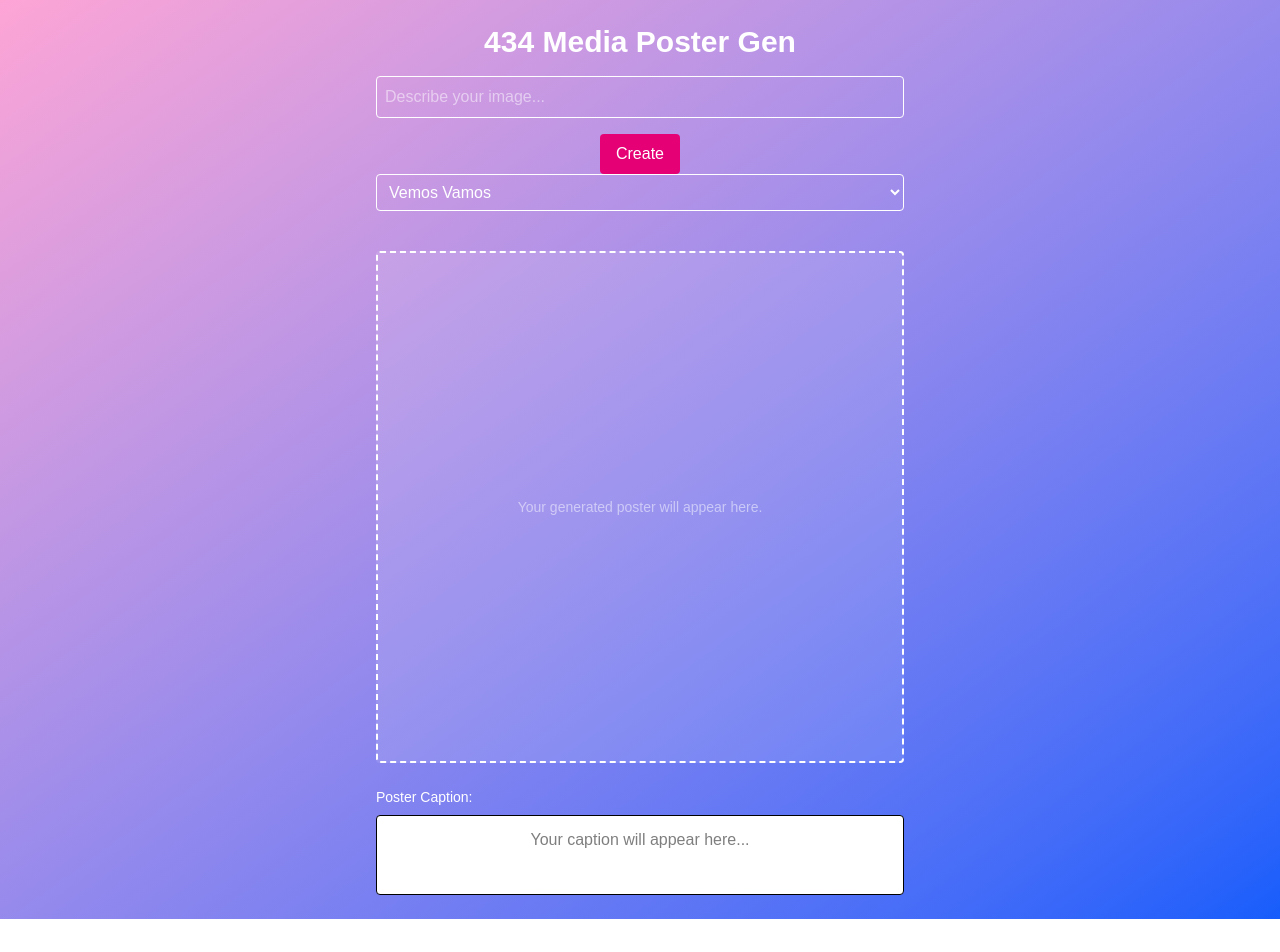
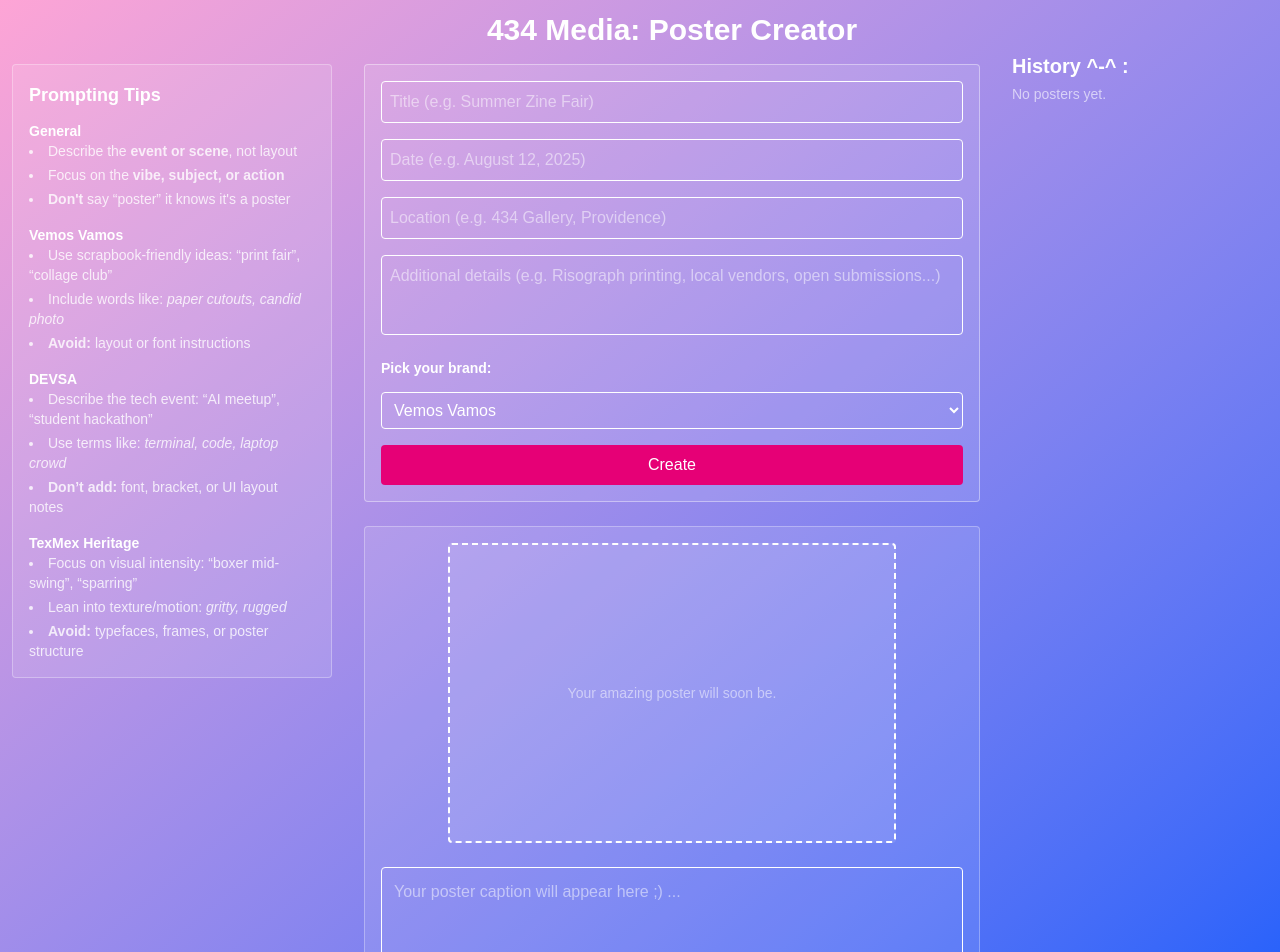
Before and after one commit to 434media/creative-agent, a Next.js app: page / in a window 1280 px wide. Shown: the top 952 px of the page. Before the commit the page ends 919 px from the top, so only its background shows below. Built offline with nearby package versions, Linux system fonts and the light colour scheme.

Commit message:
Updated caption prompt and separated user input

```diff
--- a/app/api/generate/route.ts
+++ b/app/api/generate/route.ts
@@ -2,20 +2,42 @@ import { NextRequest, NextResponse } from "next/server";
 
 export async function POST(req: NextRequest) {
   try {
-    const { prompt, type = "default", size = "1024x1792" } = await req.json();
+    const { prompt, type = "default", size = "1024x1024" } = await req.json();
 
     const brandMap: Record<string, { name: string; stylePrompt: string }> = {
       vemosvamos: {
         name: "Vemos Vamos",
         stylePrompt: `
-Use expressive, artistic composition.
-Favor vibrant colors like dark red (#861804) and cream (#ECEADA).
-Use bold serif typography resembling TexGyreThermes.
-Should be fun themes like a scrapbook, with a simple and clean layout.`,
+Design a single-page poster with a clean, scrapbook-inspired look.
+
+Use one central, realistic image that reflects the event theme. Keep the layout simple and minimal, like a student flyer.
+
+Stick to a cream background (#ECEADA) with dark red (#861804) and black accents. Add subtle paper textures, cutout edges, or tape to create a handmade, analog feel.
+
+Avoid multiple layouts, ornate patterns, decorative flourishes, or mockup-style borders. The final image should feel like a real flyer, photographed or scanned.
+`,
+
       },
       devsa: {
         name: "DEVSA",
-        stylePrompt: `Use a modern, tech-inspired design.`,
+        stylePrompt: `
+Use a modern, tech-inspired photo.
+
+Design should be influenced by command-line terminals and code editor UIs. Incorporate visual elements such as:
+- monospaced fonts
+- dark backgrounds with neon green (#00FF00), electric blue (#00BFFF)
+- brackets, code snippets, or syntax-like separators
+
+Avoid serif fonts, analog textures, or retro imagery. The design should feel sleek, digital, and clearly themed around coding or developer culture.
+        `,
+      },
+      texmex: {
+        name: "TexMex Heritage",
+        stylePrompt: `
+Create a single black-and-white illustration with a gritty, high-contrast look. Inspired by vintage boxing aesthetics, but with no text.
+
+Focus on texture, motion, and visual intensity — no layout or type. Just raw, rugged visual storytelling in bold style.
+        `,
       },
     };
 
@@ -24,12 +46,32 @@ Should be fun themes like a scrapbook, with a simple and clean layout.`,
       stylePrompt: "",
     };
 
-    const dallePrompt = `
-Design a single, flat, digital event poster based on the following brand theme: "${brand.name}".
-Use clean illustration style, bold visual layout, and balanced composition.
-Make it look like a final poster design ready to be printed.
-Theme: ${prompt}
-Style guidelines: ${brand.stylePrompt}
+const dallePrompt = `
+Create a bold, full-frame illustrated poster for the brand "${brand.name}" with the theme: ${prompt}.
+
+Visual style:
+- Follow this style: ${brand.stylePrompt}
+- Emphasize strong composition, texture, and atmosphere.
+- Use minimal or no text; avoid detailed lettering.
+- Prioritize visual storytelling over layout or typography.
+
+The image should be a single, standalone poster design—not a framed mockup, collage, or digital ad.
+Avoid multiple layouts, frames, interiors, or photo-mockup elements.
+`;
+
+
+  const gptPrompt = `
+You are a creative copywriter for posters and event flyers.
+
+Brand: "${brand.name}"
+Event theme and details: "${prompt}"
+
+Write a short, punchy caption (max 25 words) that includes the real title, date, and location, and draws from the given details — but rewrite them in a vivid, inviting way.
+Do not include dates or location if it is not explicitly given.
+
+Do not add or invent new information. Just rephrase what’s given with energy and flair.
+Match the brand's tone and style.
+Make sure all language is appropriate.
 `;
 
     const apiKey = process.env.OPENAI_API_KEY;
@@ -37,7 +79,8 @@ Style guidelines: ${brand.stylePrompt}
       return NextResponse.json({ error: "Missing API Key" }, { status: 500 });
     }
 
-    const response = await fetch("https://api.openai.com/v1/images/generations", {
+    // === DALL·E Image Generation ===
+    const imageRes = await fetch("https://api.openai.com/v1/images/generations", {
       method: "POST",
       headers: {
         Authorization: `Bearer ${apiKey}`,
@@ -52,52 +95,39 @@ Style guidelines: ${brand.stylePrompt}
       }),
     });
 
-    const data = await response.json();
-    if (data.error) {
-      console.error("OpenAI error:", data.error);
-      return NextResponse.json({ error: data.error.message }, { status: 500 });
+    const imageData = await imageRes.json();
+    if (imageData.error) {
+      console.error("OpenAI image error:", imageData.error);
+      return NextResponse.json({ error: imageData.error.message }, { status: 500 });
     }
 
-    const urls = data.data?.map((img: { url: string }) => img.url);
+    const urls = imageData.data?.map((img: { url: string }) => img.url);
 
-    // Caption generation
-    const captionPrompt = `You are a creative event copywriter. Write an engaging caption for a poster based on this prompt:\n\n"${prompt}". Be sure to include the date and location of the event along with the event title.
-    The format should be
-
-    Title:
-    Content:
-    Date:
-    Location:`;
-
-    const captionResponse = await fetch("https://api.openai.com/v1/chat/completions", {
+    // === GPT Caption Generation ===
+    const captionRes = await fetch("https://api.openai.com/v1/chat/completions", {
       method: "POST",
       headers: {
         Authorization: `Bearer ${apiKey}`,
         "Content-Type": "application/json",
       },
       body: JSON.stringify({
-        model: "gpt-4o",
+        model: "gpt-4",
         messages: [
-          { role: "system", content: "You are a creative event copywriter." },
-          { role: "user", content: captionPrompt },
+          { role: "system", content: "You write captions for event posters make it initing and fun!." },
+          { role: "user", content: gptPrompt },
         ],
-        max_tokens: 100,
+        temperature: 0.7,
       }),
     });
 
-    const captionData = await captionResponse.json();
-
-    if (captionData.error) {
-      console.error("Caption generation error:", captionData.error);
-      return NextResponse.json({ error: captionData.error.message }, { status: 500 });
-    }
-
-    const caption = captionData.choices?.[0]?.message?.content ?? "";
+    const captionData = await captionRes.json();
+    const caption = captionData.choices?.[0]?.message?.content?.trim() || "";
 
     return NextResponse.json({ urls, caption });
 
-  } catch (err: any) {
+  } catch (err: unknown) {
     console.error("Unhandled error:", err);
-    return NextResponse.json({ error: err.message || "Server error" }, { status: 500 });
+    const message = err instanceof Error ? err.message : "Server error";
+    return NextResponse.json({ error: message }, { status: 500 });
   }
 }
--- a/app/page.tsx
+++ b/app/page.tsx
@@ -1,82 +1,182 @@
-"use client"
-import "nprogress/nprogress.css"
+
+"use client";
+import "nprogress/nprogress.css";
+import { useState, useEffect } from "react";
+
+export default function Home() {
+  const [title, setTitle] = useState("");
+  const [date, setDate] = useState("");
+  const [location, setLocation] = useState("");
+  const [details, setDetails] = useState("");
+  const [prompt, setPrompt] = useState("");
+  const [imageUrls, setImageUrls] = useState<string[]>([]);
+  const [progress, setProgress] = useState(0);
+  const [isLoading, setIsLoading] = useState(false);
+  const [image, setImage] = useState<string | null>(null);
+  const [history, setHistory] = useState<{ url: string; caption: string }[]>([]);
 
 
-import { useState } from "react"
-
-export default function Home() {
-  const [prompt, setPrompt] = useState("")
-  const [imageUrls, setImageUrls] = useState<string[]>([])
-  const [progress, setProgress] = useState(0);
-  const [isLoading, setIsLoading] = useState(false);
- const [caption, setCaption] = useState<string | null>(null);
-
-
-  const [image, setImage] = useState<string | null>(null);
-
   const posterConfig = {
-    vemosvamos: {
-      label: "Vemos Vamos",
-    },
-    devsa: {
-      label: "DEVSA",
-    }
+    vemosvamos: { label: "Vemos Vamos" },
+    devsa: { label: "DEVSA" },
+    texmex: { label: "TexMex" },
   };
 
   const brandKeys = Object.keys(posterConfig);
   const [posterType, setPosterType] = useState(brandKeys[0]);
 
+  useEffect(() => {
+    let interval: NodeJS.Timeout;
+    if (isLoading) {
+      setProgress(0);
+      interval = setInterval(() => {
+        setProgress((prev) => (prev >= 95 ? prev : prev + Math.floor(Math.random() * 5) + 1));
+      }, 200);
+    } else if (!isLoading && progress !== 0) {
+      setProgress(100);
+      const timeout = setTimeout(() => setProgress(0), 800);
+      return () => clearTimeout(timeout);
+    }
+    return () => clearInterval(interval);
+  }, [isLoading]);
+
+  const [caption, setCaption] = useState("");
 
   const handleSubmit = async () => {
     setIsLoading(true);
     setImage(null);
+    setCaption("");
+    const prompt = `${title}. ${details} — ${date} at ${location}`;
 
     try {
       const res = await fetch("/api/generate", {
         method: "POST",
         headers: { "Content-Type": "application/json" },
-        body: JSON.stringify({ prompt, type: posterType, size: "1024x1792",
+        body: JSON.stringify({
+          prompt,
+          type: posterType,
+          size: "1024x1024",
         }),
       });
 
       const data = await res.json();
-      setImage(data.urls?.[0] || null);
-      setCaption(data.caption || "");  // save the caption
 
+      if (!data || !data.urls || !data.caption) {
+        throw new Error("Missing data in response");
+      }
+
+      setImage(data.urls[0]);
+      setCaption(data.caption);
+
+      setHistory((prev) => [
+        { url: data.urls[0], caption: data.caption },
+        ...prev.slice(0, 9),
+      ]);
     } catch (err) {
-      console.error("Image generation failed:", err);
+      console.error("Failed to parse image/caption:", err);
     } finally {
       setIsLoading(false);
     }
   };
 
 
+  const handleSave = () => {
+    if (!image) return;
+    const link = document.createElement("a");
+    link.href = image;
+    link.download = "poster.png";
+    document.body.appendChild(link);
+    link.click();
+    document.body.removeChild(link);
+  };
+
+  return (
+    <div className="min-h-screen bg-gradient-to-br from-pink-300 to-blue-600 text-white">
+<main className="grid grid-cols-1 md:grid-cols-[auto_minmax(0,800px)_auto] gap-8 p-3 md:max-w-[1500px] mx-auto">
+
+        {/* Prompting Tips */}
+        <aside className="w-full md:w-80 shrink-0 mt-13">
+  <div className="bg-white/10 border border-white/30 rounded p-4">
+    <h3 className="text-lg font-semibold mb-3">Prompting Tips</h3>
+    <div className="text-sm space-y-4">
+
+      <div>
+        <h4 className="font-bold text-white">General</h4>
+        <ul className="list-disc list-inside space-y-1 text-white/80">
+          <li>Describe the <b>event or scene</b>, not layout</li>
+          <li>Focus on the <b>vibe, subject, or action</b></li>
+          <li><b>Don't</b> say “poster” it knows it's a poster</li>
+        </ul>
+      </div>
+
+      <div>
+        <h4 className="font-bold text-white">Vemos Vamos</h4>
+        <ul className="list-disc list-inside space-y-1 text-white/80">
+          <li>Use scrapbook-friendly ideas: “print fair”, “collage club”</li>
+          <li>Include words like: <i>paper cutouts, candid photo</i></li>
+          <li><b>Avoid:</b> layout or font instructions</li>
+        </ul>
+      </div>
+
+      <div>
+        <h4 className="font-bold text-white">DEVSA</h4>
+        <ul className="list-disc list-inside space-y-1 text-white/80">
+          <li>Describe the tech event: “AI meetup”, “student hackathon”</li>
+          <li>Use terms like: <i>terminal, code, laptop crowd</i></li>
+          <li><b>Don’t add:</b> font, bracket, or UI layout notes</li>
+        </ul>
+      </div>
+
+      <div>
+        <h4 className="font-bold text-white">TexMex Heritage</h4>
+        <ul className="list-disc list-inside space-y-1 text-white/80">
+          <li>Focus on visual intensity: “boxer mid-swing”, “sparring”</li>
+          <li>Lean into texture/motion: <i>gritty, rugged</i></li>
+          <li><b>Avoid:</b> typefaces, frames, or poster structure</li>
+        </ul>
+      </div>
+    </div>
+  </div>
+</aside>
 
 
-  return (
-    <div className="min-h-screen bg-gradient-to-br from-pink-300 to-blue-600">
+        {/* Main Poster Generation */}
+        <div className="flex-1">
+          <h1 className="text-3xl font-bold mb-4 text-center animate-fade-in-up">434 Media: Poster Creator</h1>
 
-    <main className="p-6 max-w-xl mx-auto text-center text-white">
-      <h1 className="text-3xl font-bold mb-4">434 Media Poster Gen</h1>
+          <div className="border border-white/40 bg-white/10 p-4 rounded mb-6">
             <input
-        className="border p-2 w-full mb-4 rounded"
-        value={prompt}
-        onChange={(e) => setPrompt(e.target.value)}
-        placeholder="Describe your image..."
+              className="border p-2 w-full mb-4 rounded text-white"
+              value={title}
+              onChange={(e) => setTitle(e.target.value)}
+              placeholder="Title (e.g. Summer Zine Fair)"
             />
-      <button
-        onClick={handleSubmit}
-        className="bg-pink-600 text-white px-4 py-2 rounded hover:bg-purple-700"
-      >
-        Create
-      </button>
-
-
-    {/*Drop down menu */ }
+            <input
+              className="border p-2 w-full mb-4 rounded text-white"
+              value={date}
+              onChange={(e) => setDate(e.target.value)}
+              placeholder="Date (e.g. August 12, 2025)"
+            />
+            <input
+              className="border p-2 w-full mb-4 rounded text-white"
+              value={location}
+              onChange={(e) => setLocation(e.target.value)}
+              placeholder="Location (e.g. 434 Gallery, Providence)"
+            />
+            <textarea
+              className="border p-2 w-full mb-4 rounded text-white resize-none h-20"
+              value={details}
+              onChange={(e) => setDetails(e.target.value)}
+              placeholder="Additional details (e.g. Risograph printing, local vendors, open submissions...)"
+            />
+             {/* Pick your brand label */}
+              <label className="block mb-3.5 text-sm text-white font-bold">
+            Pick your brand:
+            </label>
             <select
             value={posterType}
             onChange={(e) => setPosterType(e.target.value)}
-  className="border p-2 rounded w-full"
+            className="border p-2 rounded w-full mb-4 text-white"
               >
               {Object.entries(posterConfig).map(([key, config]) => (
               <option key={key} value={key}>
@@ -85,17 +185,24 @@ export default function Home() {
               ))}
             </select>
 
-
+            <button
+              onClick={handleSubmit}
+              className="bg-pink-600 text-white px-4 py-2 rounded hover:bg-purple-700 w-full"
+            >
+              Create
+            </button>
             {isLoading && (
               <div className="mt-4 w-full h-2 bg-pink-300 rounded overflow-hidden">
                 <div
-      className="h-full bg-pink-600 transition-all duration-100"
+                  className="h-full bg-pink-600 transition-all duration-200"
                   style={{ width: `${progress}%` }}
                 />
               </div>
             )}
-    <div className="mt-10 flex flex-col items-center justify-center">
-  <div className="w-full max-w-2xl min-h-[512px] border-2 border-dashed border-white rounded flex items-center justify-center bg-white/10">
+          </div>
+
+          <div className="border border-white/30 bg-white/10 p-4 rounded">
+            <div className="w-full max-w-md mx-auto min-h-[300px] border-2 border-dashed border-white rounded flex items-center justify-center bg-white/10 mb-6">
               {image ? (
                 <img
                   src={image}
@@ -106,47 +213,49 @@ export default function Home() {
                   }}
                 />
               ) : (
-      <p className="text-white text-sm opacity-50">Your generated poster will appear here.</p>
+                <p className="text-white text-sm opacity-50">Your amazing poster will soon be.</p>
               )}
             </div>
-
-  {/* Text box below the image or placeholder */}
-  <div className="w-full max-w-2xl mt-6">
-    <label className="block mb-2 text-sm font-medium text-white text-left">
-      Poster Caption:
-    </label>
-
-    <div  className="w-full p-3 rounded border bg-white text-black h-auto min-h-[80px] whitespace-pre-wrap">
-    {caption || <span className="opacity-50">Your caption will appear here...</span>}
+            <textarea
+              className="w-full p-3 rounded border text-white resize-none h-24 mb-4"
+              value={caption}
+              readOnly
+              placeholder="Your poster caption will appear here ;) ..."
+            />
+            <div className="w-full flex gap-4">
+              <button
+                onClick={handleSubmit}
+                className="flex-1 bg-pink-600 text-white px-4 py-2 rounded hover:bg-purple-700"
+              >
+                Try Again
+              </button>
+              <button
+                onClick={handleSave}
+                disabled={!image}
+                className="flex-1 bg-pink-600 text-white px-4 py-2 rounded hover:bg-purple-700 disabled:opacity-50"
+              >
+                Save
+              </button>
             </div>
           </div>
         </div>
 
-
-
-
-      {imageUrls.length > 0 && (
-  <div className="mt-6 grid grid-cols-1 sm:grid-cols-3 gap-4">
-    {imageUrls.map((url, index) => (
-      <div key={index}>
-        <p className="text-sm text-white-600">Option {index + 1}</p>
-        <img
-          src={url}
-          alt={`Generated AI ${index + 1}`}
-          className="rounded shadow-lg border"
-          onError={(e) => {
-            console.error("Image load failed for:", url);
-            (e.target as HTMLImageElement).src = "https://placekitten.com/400/400"; //fallback if there are no loading images
-          }}
-        />
+        {/* History Section */}
+        <aside className="w-full mt-10 md:w-64">
+          <h2 className="text-xl font-semibold mb-1">History ^-^ :</h2>
+          <div className="space-y-4 max-h-[80vh] overflow-y-auto pr-2">
+            {history.map((item, index) => (
+              <div key={index} className="bg-white/10 rounded p-2">
+                <img src={item.url} alt={`Poster ${index + 1}`} className="w-full rounded mb-2" />
+                <p className="text-sm opacity-80">{item.caption}</p>
               </div>
             ))}
+            {history.length === 0 && (
+              <p className="text-white/60 text-sm">No posters yet.</p>
+            )}
           </div>
-)}
-
-
+        </aside>
       </main>
-
     </div>
-  )
+  );
 }
```
Lines whose indentation alone changed are shown as unchanged.
